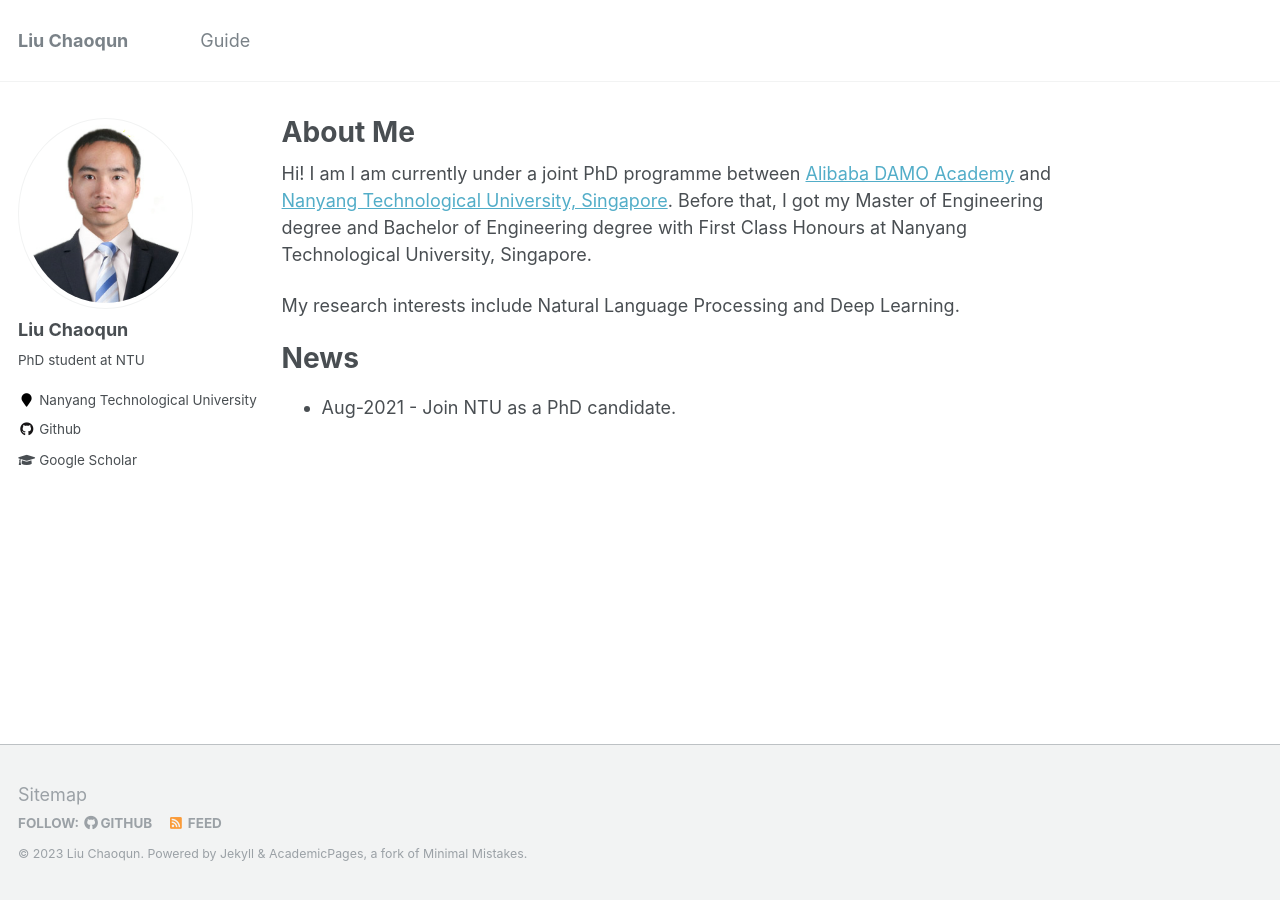
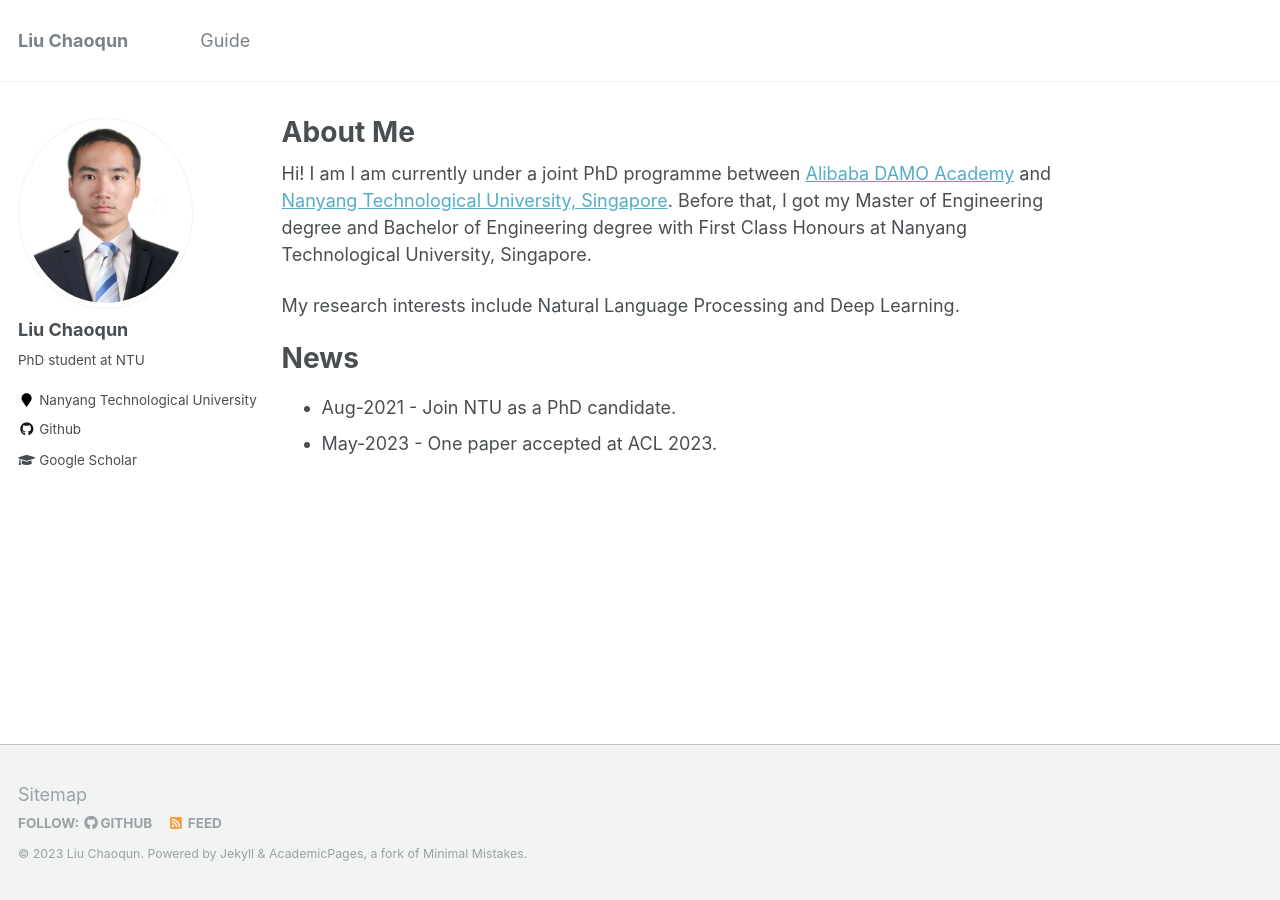
Before and after one commit to liuchaoqun/liuchaoqun.github.io, a Jekyll site: the page built from _pages/about.md, in a window 1280 px wide. Built offline with Jekyll 4.4.1, drawn with Linux system fonts in a browser that asks for light colours.

Commit message:
add ACL paper

```diff
--- a/_pages/about.md
+++ b/_pages/about.md
@@ -14,3 +14,4 @@ My research interests include Natural Language Processing and Deep Learning.
 
 # News
 * Aug-2021 - Join NTU as a PhD candidate.
+* May-2023 - One paper accepted at ACL 2023.
```
